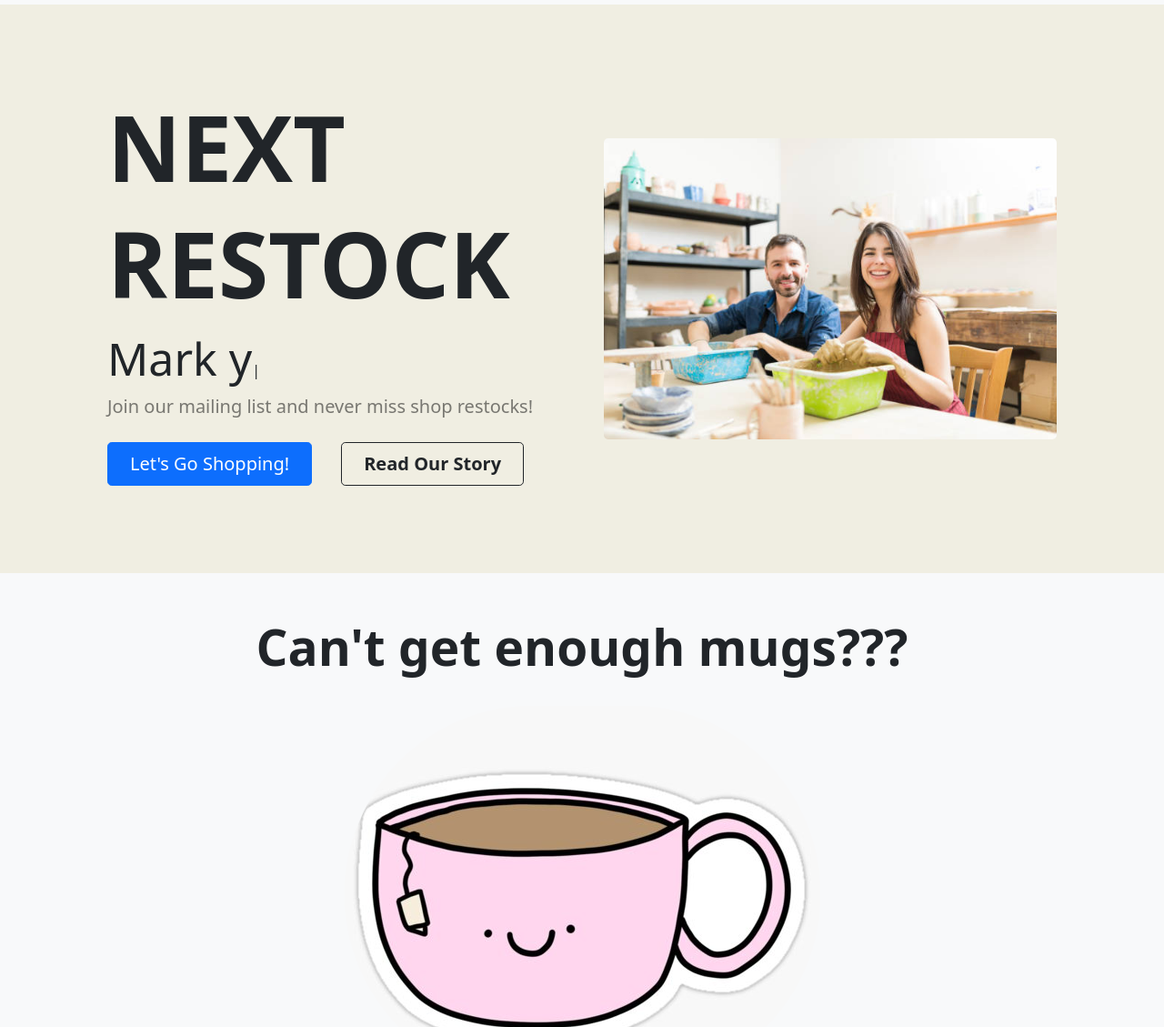
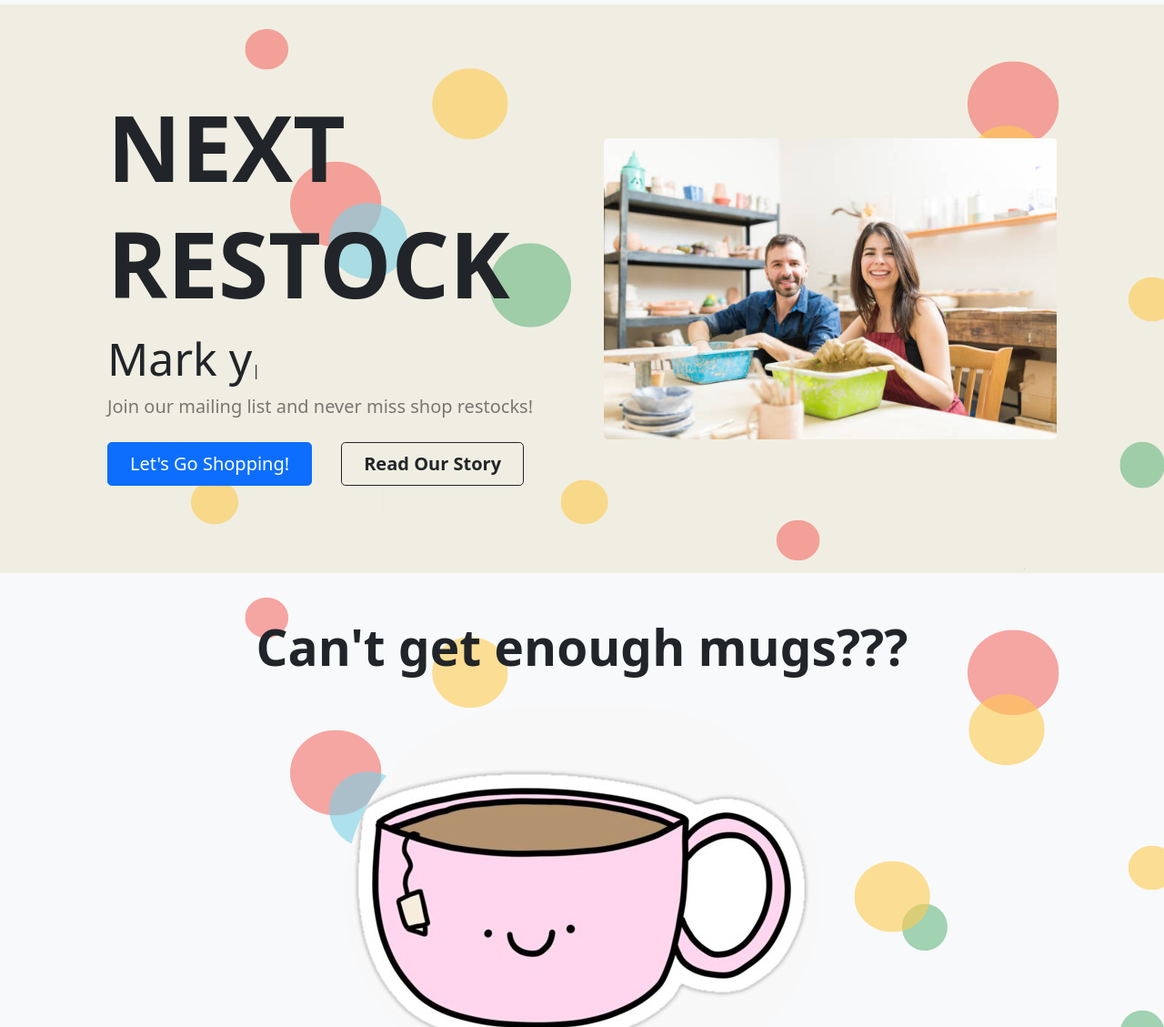
Before and after one commit to remarshal/Pottery-Studio, a website: page index.html in a window 1280 px wide. Shown: the part 171-1300 px from the top of the page at 91% size. Drawn offline with nearby package versions, Linux system fonts and the light colour scheme; the site is published under a folder, as on GitHub Pages, so addresses that start at the root find nothing.

Commit message:
css bkgd img added "../img"

```diff
--- a/assets/css/styles.scss
+++ b/assets/css/styles.scss
@@ -10,7 +10,7 @@ $header-font: 'Poiret One', cursive;
 /* =========== Elements =========== */
 header {
     background-color:$color-background;
-    background-image: url("/assets/img/dots.png");
+    background-image: url("../img/dots.png");
     width: auto;
 }
  h1 {
@@ -20,7 +20,7 @@ header {
 /* =========== IDs =========== */
 #home-header {
     background-color:$color-background;
-    background-image: url("/assets/img/dots.png");
+    background-image: url("../img/dots.png");
     height: auto;
     h1 {
         font-size: 100px;
@@ -39,13 +39,13 @@ header {
 }
 
 #featured-section {
-    background-image: url("/assets/img/dots.png");
+    background-image: url("../img/dots.png");
 }
 
 /* =========== Classes =========== */
 .play-section {
     background-color:$color-background;
-    background-image: url("/assets/img/dots.png");
+    background-image: url("../img/dots.png");
     height: auto;
 }
 
```
Also changed, not shown: assets/css/styles.css.
